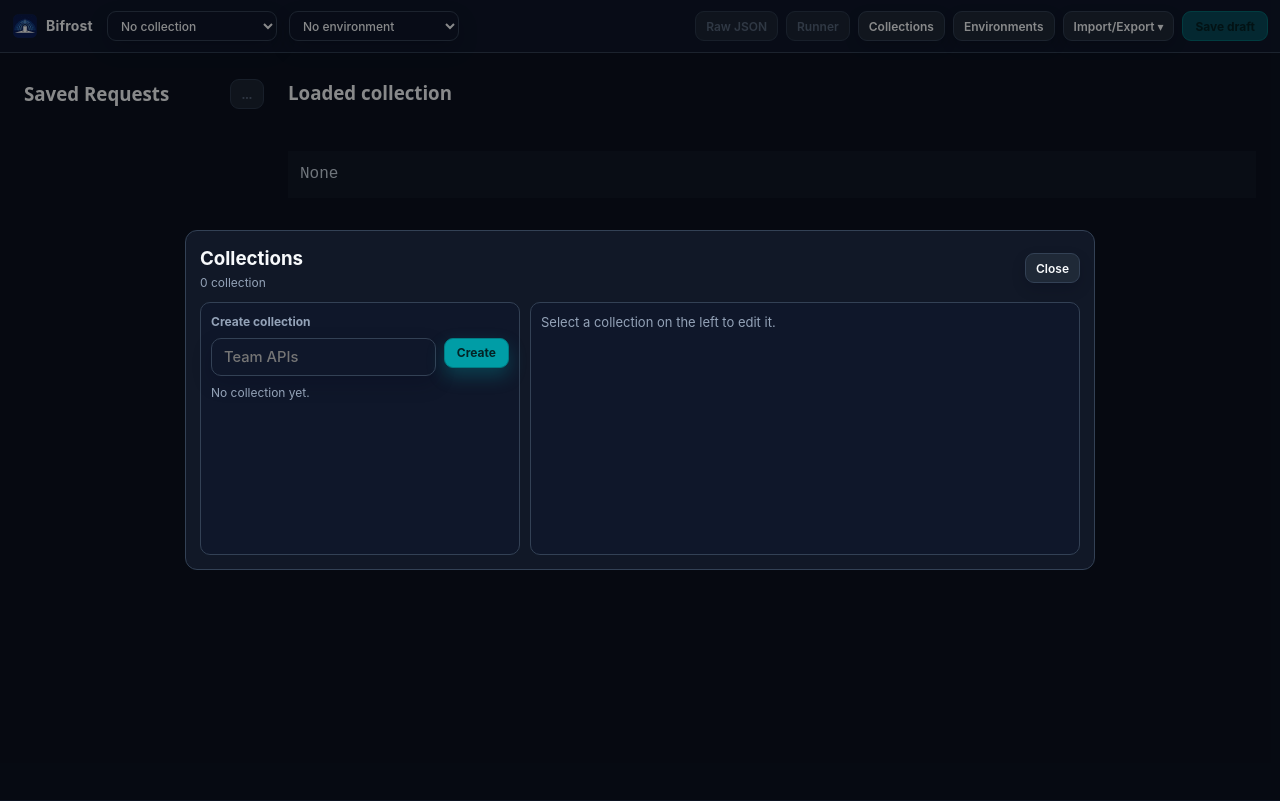
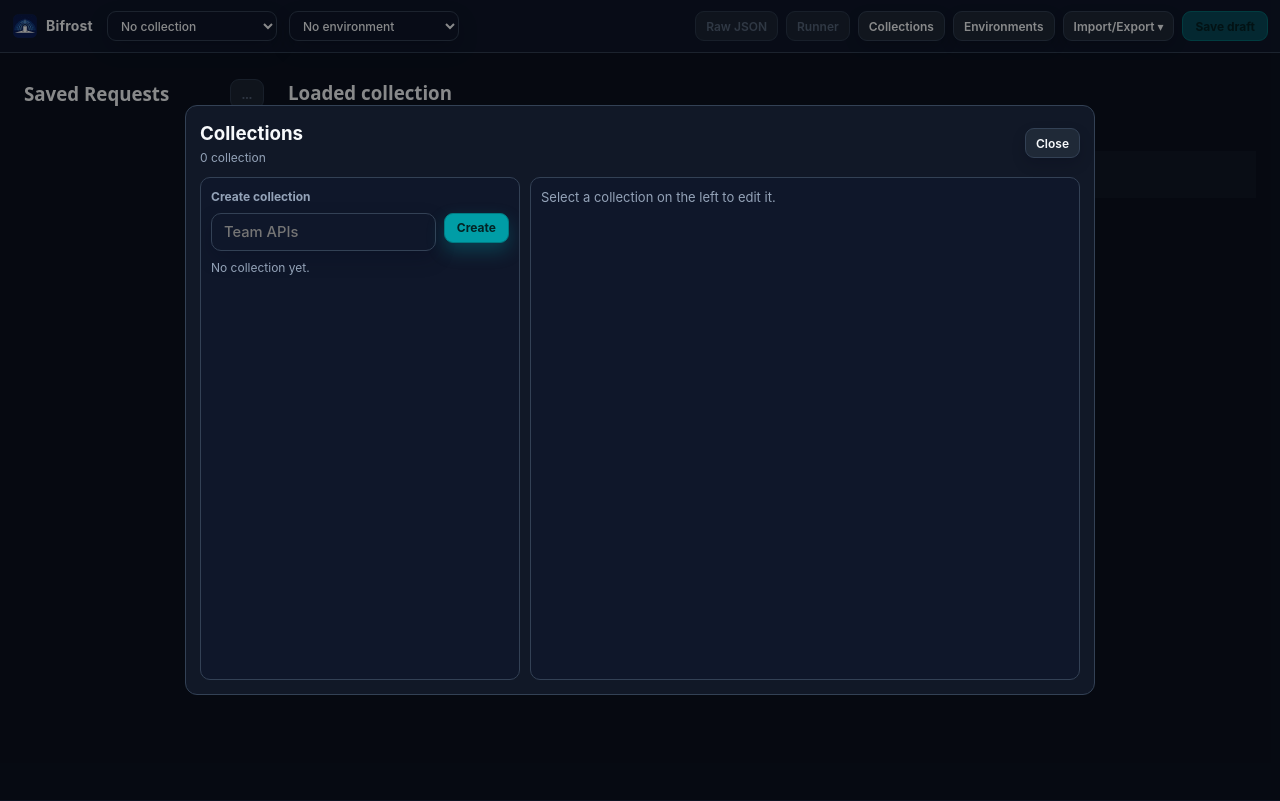
Before and after one commit to GuerL/bifrost, a React (Vite) app: page / in a window 1280 px wide. Both pictures are taken after a click on the button "Collections". Built offline with nearby package versions, Linux system fonts and the light colour scheme.

Commit message:
Collection / Environment Modal refac

```diff
--- a/src/components/CollectionsModal.tsx
+++ b/src/components/CollectionsModal.tsx
@@ -81,7 +81,7 @@ export default function CollectionsModal({
                         style={{
                             width: "100%",
                             maxWidth: 880,
-                            maxHeight: "82vh",
+                            height: "70vh",
                             border: "1px solid var(--pg-border)",
                             borderRadius: 12,
                             background: "var(--pg-surface-1)",
@@ -108,7 +108,9 @@ export default function CollectionsModal({
                                 display: "grid",
                                 gridTemplateColumns: "minmax(260px, 320px) minmax(0, 1fr)",
                                 gap: 10,
+                                flex: 1,
                                 minHeight: 0,
+                                overflow: "hidden",
                             }}
                         >
                             <section
@@ -121,6 +123,7 @@ export default function CollectionsModal({
                                     flexDirection: "column",
                                     gap: 8,
                                     minHeight: 0,
+                                    overflow: "hidden",
                                 }}
                             >
                                 <div style={{ fontSize: 12, color: "var(--pg-text-muted)", fontWeight: 700 }}>
@@ -141,8 +144,8 @@ export default function CollectionsModal({
 
                                 <div
                                     style={{
-                                        minHeight: 160,
-                                        maxHeight: "52vh",
+                                        minHeight: 0,
+                                        flex: 1,
                                         overflowY: "auto",
                                         paddingRight: 2,
                                         display: "flex",
--- a/src/components/EnvironmentsModal.tsx
+++ b/src/components/EnvironmentsModal.tsx
@@ -79,8 +79,7 @@ export default function EnvironmentsModal({
                         style={{
                             width: "100%",
                             maxWidth: 900,
-                            height: "78vh",
-                            maxHeight: 700,
+                            height: "70vh",
                             border: "1px solid var(--pg-border)",
                             borderRadius: 12,
                             background: "var(--pg-surface-1)",
```
